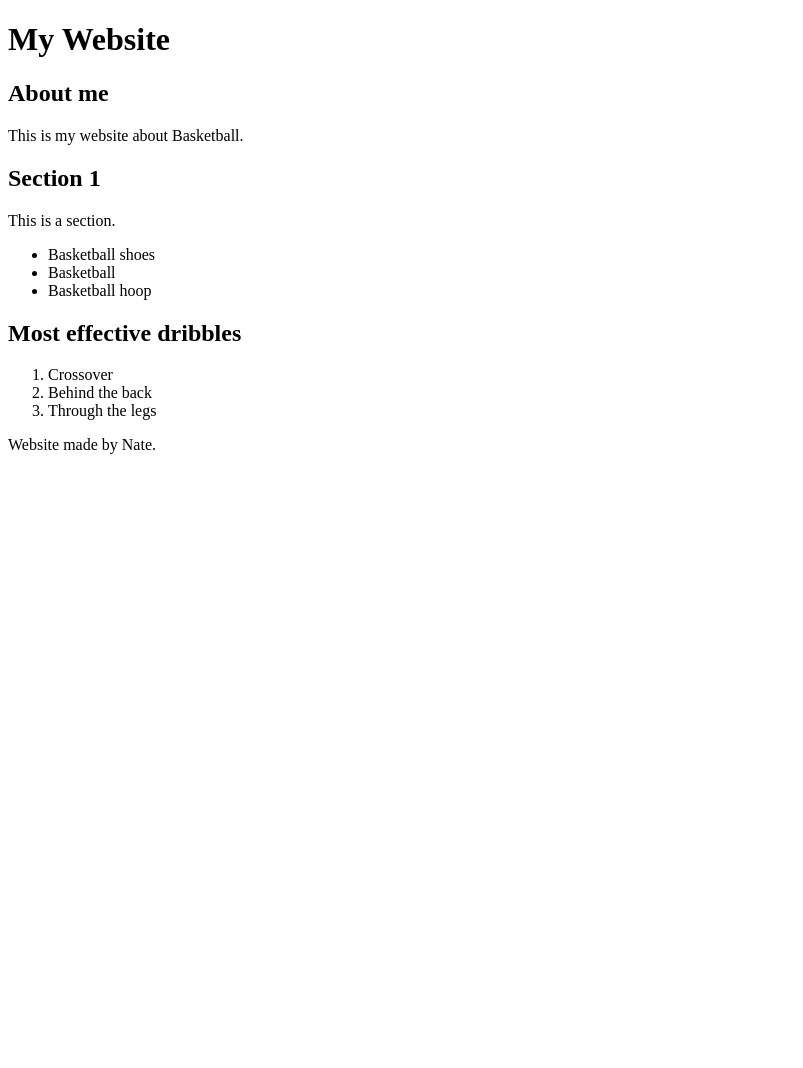
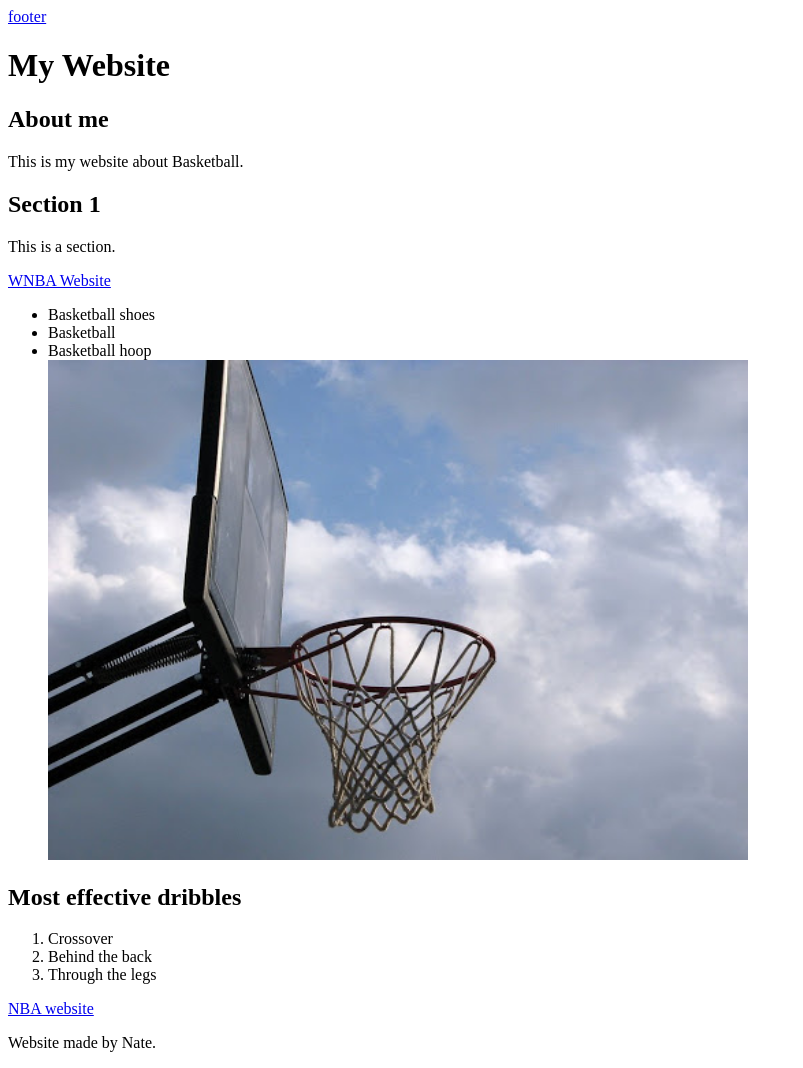
Before and after one commit to NathanOdrkirk/Website, a plain HTML site: page index.html in a window 1280 px wide. Shown: the whole page, without its empty margins (0-803 px from the left). Before the commit the page ends 800 px from the top, so only its background shows below. Drawn offline with Linux system fonts and the light colour scheme.

Commit message:
5
Activity 5

```diff
--- a/index.html
+++ b/index.html
@@ -1,5 +1,6 @@
 <!DOCTYPE html>
 <html lang="en">
+<a href="#footer">footer</a>
 <head>
     <title>My Website</title>
     <meta charset="utf-8"
@@ -14,11 +15,19 @@
 
   <section>
    <h1>Section 1</h1>
-   <p>This is a section.</p>
+   <p>This is a section. </p>
+   <a href="https://www.wnba.com/"
+     target="_blank">
+     WNBA Website
+   </a>
  <ul>
    <li>Basketball shoes</li>
    <li>Basketball</li>
    <li>Basketball hoop</li>
+   <img src="images/basketball.jpg"
+   alt="A basketball hoop"
+   width="700"
+   height="500" />
   </section>
 <section>
   <h1>Most effective dribbles</h1>
@@ -27,10 +36,13 @@
     <li>Behind the back</li>
     <li>Through the legs</li>
   </ol>
+  <a href="https://ca.nba.com/?gr=www">
+    NBA website
+  </a>
 </section>
 
-  <footer>
-   <p>Website made by Nate.</p>
+  <footer id="footer">
+   <p>Website made by Nate. </p>
   </footer>
 </body>
 </html>
```
Also changed, not shown: images/basketball.jpg (added).
